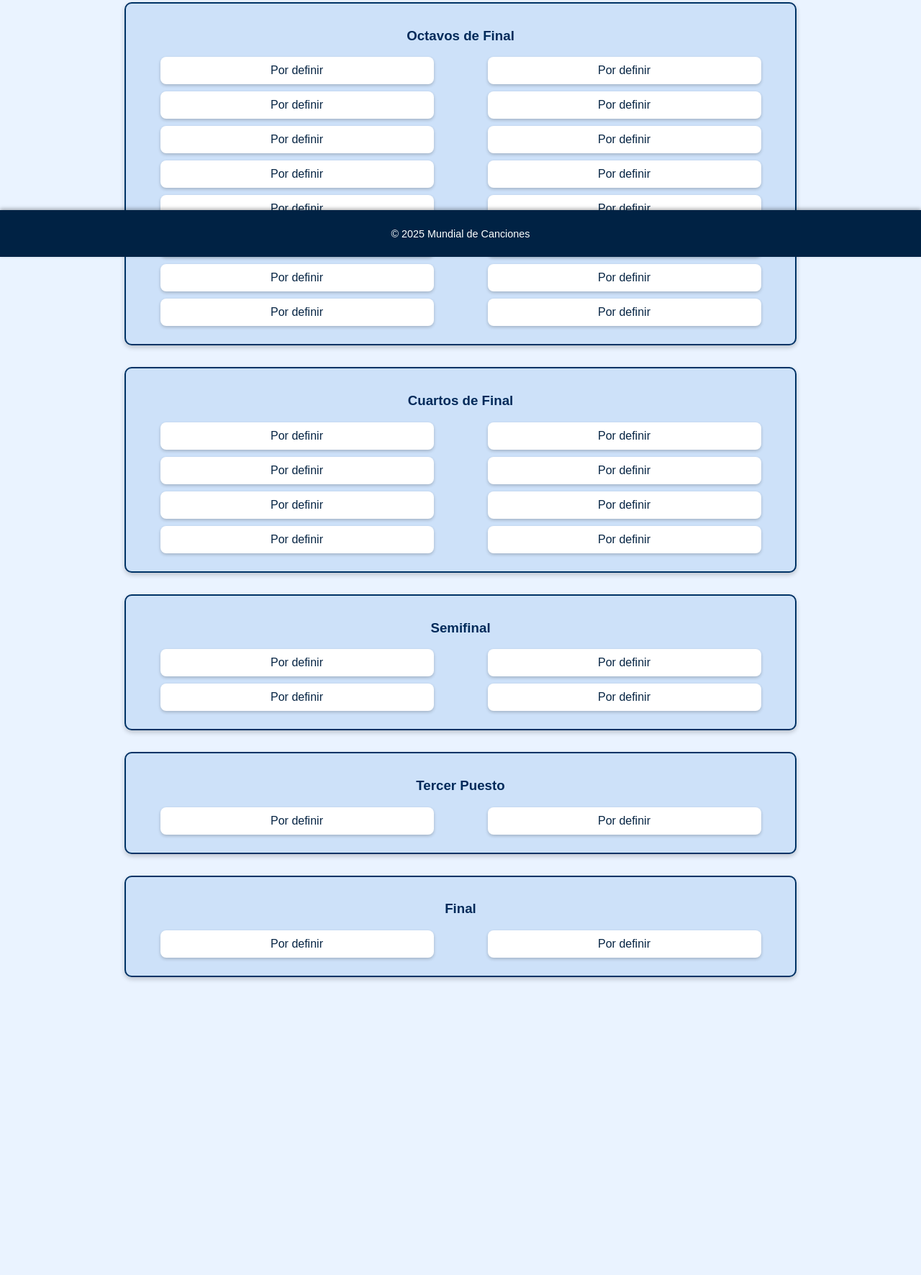
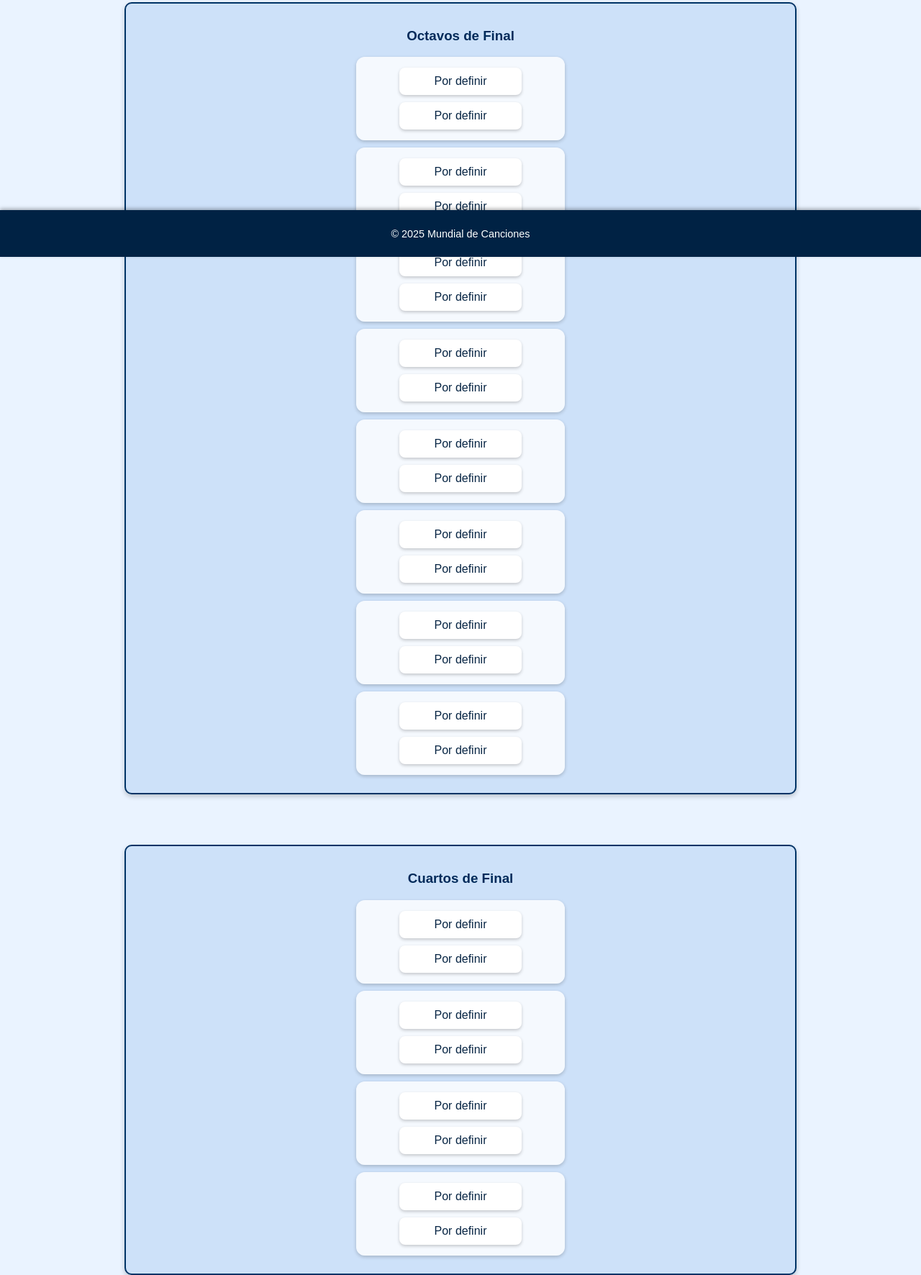
Before and after one commit to mariopopplio22-star/Mundial-de-canciones, a plain HTML site: page eliminatoria.html in a window 1280 px wide. Shown: the part 443-2215 px from the top of the page at 72% size. Before the commit the page ends 1891 px from the top, so only its background shows below. Drawn offline with Linux system fonts and the light colour scheme.

Commit message:
Add files via upload

```diff
--- a/eliminatoria.html
+++ b/eliminatoria.html
@@ -23,42 +23,124 @@
   <main class="bracket">
     <h2>Eliminatorias</h2>
 
+    <!-- OCTAVOS -->
     <div class="ronda octavos">
       <h3>Octavos de Final</h3>
-      <div class="match"><div class="">Por definir</div><div class="">Por definir</div></div>
-      <div class="match"><div class="ga">Por definir</div><div class="el">Por definir</div></div>
-      <div class="match"><div class="">Por definir</div><div class="">Por definir</div></div>
-      <div class="match"><div class="">Por definir</div><div class="">Por definir</div></div>
-      <div class="match"><div class="">Por definir</div><div class="">Por definir</div></div>
-      <div class="match"><div class="">Por definir</div><div class="">Por definir</div></div>
-      <div class="match"><div class="">Por definir</div><div class="">Por definir</div></div>
-      <div class="match"><div class="">Por definir</div><div class="">Por definir</div></div>
+
+      <div class="match">
+        <div class="ga">Por definir</div>
+        <span class="vs">VS</span>
+        <div class="el">Por definir</div>
+      </div>
+
+      <div class="match">
+        <div class="ga">Por definir</div>
+        <span class="vs">VS</span>
+        <div class="el">Por definir</div>
+      </div>
+
+      <div class="match">
+        <div class="ga">Por definir</div>
+        <span class="vs">VS</span>
+        <div class="el">Por definir</div>
+      </div>
+
+      <div class="match">
+        <div class="ga">Por definir</div>
+        <span class="vs">VS</span>
+        <div class="el">Por definir</div>
+      </div>
+
+      <div class="match">
+        <div class="ga">Por definir</div>
+        <span class="vs">VS</span>
+        <div class="el">Por definir</div>
+      </div>
+
+      <div class="match">
+        <div class="ga">Por definir</div>
+        <span class="vs">VS</span>
+        <div class="el">Por definir</div>
+      </div>
+
+      <div class="match">
+        <div class="ga">Por definir</div>
+        <span class="vs">VS</span>
+        <div class="el">Por definir</div>
+      </div>
+
+      <div class="match">
+        <div class="ga">Por definir</div>
+        <span class="vs">VS</span>
+        <div class="el">Por definir</div>
+      </div>
     </div>
 
+    <!-- CUARTOS -->
     <div class="ronda cuartos">
       <h3>Cuartos de Final</h3>
-      <div class="match"><div class="">Por definir</div><div class="">Por definir</div></div>
-      <div class="match"><div class="ga">Por definir</div><div class="el">Por definir</div></div>
-      <div class="match"><div class="">Por definir</div><div class="">Por definir</div></div>
-      <div class="match"><div class="">Por definir</div><div class="">Por definir</div></div>
+
+      <div class="match">
+        <div class="ga">Por definir</div>
+        <span class="vs">VS</span>
+        <div class="el">Por definir</div>
+      </div>
+
+      <div class="match">
+        <div class="ga">Por definir</div>
+        <span class="vs">VS</span>
+        <div class="el">Por definir</div>
+      </div>
+
+      <div class="match">
+        <div class="ga">Por definir</div>
+        <span class="vs">VS</span>
+        <div class="el">Por definir</div>
+      </div>
+
+      <div class="match">
+        <div class="ga">Por definir</div>
+        <span class="vs">VS</span>
+        <div class="el">Por definir</div>
+      </div>
     </div>
 
+    <!-- SEMIFINAL -->
     <div class="ronda semifinal">
       <h3>Semifinal</h3>
-      <div class="match"><div class="">Por definir</div><div class="">Por definir</div></div>
-      <div class="match"><div class="">Por definir</div><div class="">Por definir</div></div>
+
+      <div class="match">
+        <div class="ga">Por definir</div>
+        <span class="vs">VS</span>
+        <div class="el">Por definir</div>
+      </div>
+
+      <div class="match">
+        <div class="ga">Por definir</div>
+        <span class="vs">VS</span>
+        <div class="el">Por definir</div>
+      </div>
     </div>
 
+    <!-- TERCER PUESTO -->
     <div class="ronda tercerpuesto">
       <h3>Tercer Puesto</h3>
-      <div class="match"><div class="">Por definir</div><div class="">Por definir</div></div>
+      <div class="match">
+        <div class="ga">Por definir</div>
+        <span class="vs">VS</span>
+        <div class="el">Por definir</div>
+      </div>
     </div>
 
+    <!-- FINAL -->
     <div class="ronda final">
       <h3>Final</h3>
-      <div class="match"><div class="">Por definir</div><div class="">Por definir</div></div>
+      <div class="match">
+        <div class="ga">Por definir</div>
+        <span class="vs">VS</span>
+        <div class="el">Por definir</div>
+      </div>
     </div>
-
   </main>
 
   <footer>
--- a/style.css
+++ b/style.css
@@ -149,7 +149,7 @@ body {
   .ronda {
     border: 2px solid #003366;
     border-radius: 10px;
-    width: 96%;
+    width: 85%;
     max-width: 900px;
     padding: 15px;
     background: #cde1f9;
@@ -263,3 +263,71 @@ body {
       font-size: 0.8em;
     }
   }
+
+  .bracket {
+    display: flex;
+    flex-direction: column;
+    align-items: center;
+    gap: 30px;
+    padding: 30px;
+  }
+
+  /* Cada ronda (Octavos, Cuartos, etc.) */
+  .ronda {
+    text-align: center;
+    margin-bottom: 40px;
+  }
+
+  /* Cada enfrentamiento */
+  .match {
+    display: flex;
+    flex-direction: column; /* En PC: uno debajo del otro */
+    align-items: center;
+    background: rgba(255, 255, 255, 0.8);
+    border-radius: 12px;
+    padding: 15px;
+    width: 260px;
+    margin: 10px auto;
+    box-shadow: 0 2px 5px rgba(0,0,0,0.2);
+  }
+
+  /* Equipos */
+  .team {
+    background: white;
+    width: 100%;
+    text-align: center;
+    padding: 8px;
+    margin: 5px 0;
+    border-radius: 8px;
+    font-weight: 500;
+  }
+
+  /* Texto VS (oculto por defecto) */
+  .vs {
+    display: none;
+  }
+
+  /* ======= RESPONSIVE (cara a cara y centrado) ======= */
+  @media (max-width: 600px) {
+    .match {
+      flex-direction: row;       /* Lado a lado */
+      justify-content: center;   /* Centrado en el medio */
+      align-items: center;
+      gap: 10px;
+      width: 100%;
+      max-width: 330px;
+      padding: 10px 15px;
+    }
+
+    .team {
+      width: 45%;
+      margin: 0;
+      text-align: center;
+    }
+
+    .vs {
+      display: inline-block;
+      font-weight: bold;
+      color: #072544;
+    }
+  }
```
Also changed, not shown: index.html (+1 -1 lines).
